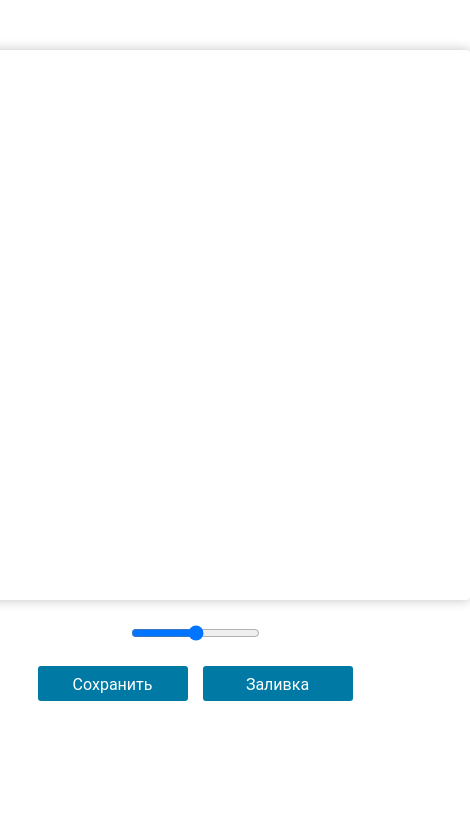
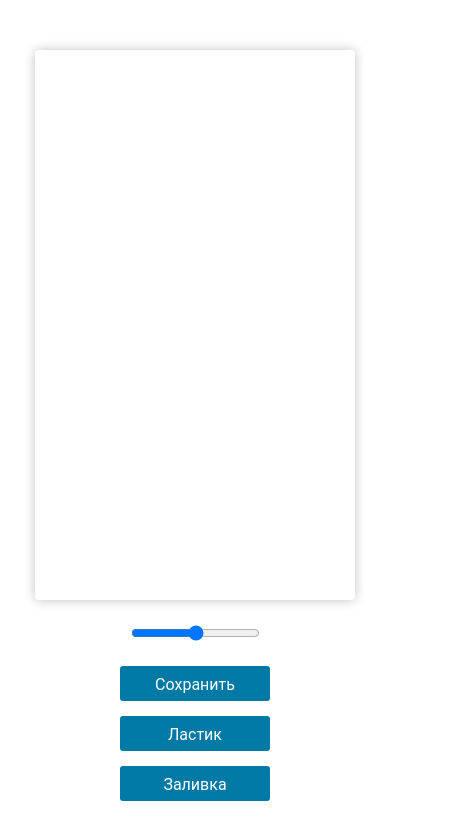
Before and after one commit to Alexandr-web/paint, a website: page src/index.html in a window 390 px wide. Shown: the whole page, 470 px wide, since content can reach past the window. Drawn offline with Linux system fonts and the light colour scheme; files that its build step writes are made by us from their sources.

Commit message:
сделал адаптив, ластик

```diff
--- a/docs/css/main.css
+++ b/docs/css/main.css
@@ -386,7 +386,7 @@ img {
 }
 
 .wrapper__canvas {
-  width: 550px;
+  width: 1000px;
   height: 550px;
   background: #fff;
   border-radius: 4px;
@@ -474,3 +474,45 @@ img {
 .active-color {
   border: 2px solid #005E80;
 }
+
+@media (max-width: 1050px) {
+  .wrapper__canvas {
+    width: 800px;
+  }
+}
+
+@media (max-width: 850px) {
+  .wrapper__canvas {
+    width: 600px;
+  }
+}
+
+@media (max-width: 650px) {
+  .wrapper__canvas {
+    width: 400px;
+  }
+  .wrapper__btns {
+    -webkit-box-orient: vertical;
+    -webkit-box-direction: normal;
+        -ms-flex-direction: column;
+            flex-direction: column;
+  }
+  .wrapper__btns-item:not(:last-child) {
+    margin: 0 0 15px 0;
+  }
+}
+
+@media (max-width: 450px) {
+  .wrapper__canvas {
+    width: 320px;
+  }
+  .wrapper__colors {
+    width: 100%;
+  }
+}
+
+@media (max-width: 350px) {
+  .wrapper__canvas {
+    width: 250px;
+  }
+}
--- a/src/index.html
+++ b/src/index.html
@@ -18,6 +18,7 @@
           </div>
           <div class="wrapper__btns wrapper__controls-item">
             <button class="wrapper__btns-item" data-btn="save">Сохранить</button>
+            <button class="wrapper__btns-item" data-btn="eraser">Ластик</button>
             <button class="wrapper__btns-item" data-btn="fill">Заливка</button>
           </div>
           <ul class="wrapper__colors wrapper__controls-item"></ul>
--- a/src/js/script.js
+++ b/src/js/script.js
@@ -127,6 +127,17 @@ const paint = () => {
 
   saveImage();
 
+  const erasering = () => {
+    const btn = document.querySelector('.wrapper__btns-item[data-btn="eraser"]');
+
+    btn.addEventListener('click', () => {
+      obj_line.color = '#ffffff';
+      setSettingsLine();
+    });
+  }
+
+  erasering();
+
   function setSettingsLine() {
     const canvas = document.querySelector('.wrapper__canvas');
     const ctx = canvas.getContext('2d');
--- a/src/scss/style.scss
+++ b/src/scss/style.scss
@@ -34,7 +34,7 @@ img {
     align-items: center;
   }
   &__canvas {
-    width: 550px;
+    width: 1000px;
     height: 550px;
     background: #fff;
     border-radius: 4px;
@@ -93,3 +93,54 @@ img {
 .active-color {
   border: 2px solid #005E80;
 }
+
+@media (max-width: 1050px) {
+  .wrapper {
+    &__canvas {
+      width: 800px;
+    }
+  }
+}
+
+@media (max-width: 850px) {
+  .wrapper {
+    &__canvas {
+      width: 600px;
+    }
+  }
+}
+
+@media (max-width: 650px) {
+  .wrapper {
+    &__canvas {
+      width: 400px;
+    }
+    &__btns {
+      flex-direction: column;
+      &-item {
+        &:not(:last-child) {
+          margin: 0 0 15px 0;
+        }
+      }
+    }
+  }
+}
+
+@media (max-width: 450px) {
+  .wrapper {
+    &__canvas {
+      width: 320px;
+    }
+    &__colors {
+      width: 100%;
+    }
+  }
+}
+
+@media (max-width: 350px) {
+  .wrapper {
+    &__canvas {
+      width: 250px;
+    }
+  }
+}
```
Also changed, not shown: docs/index.html (+1 -0 lines), docs/js/main.js (+1 -1 lines).
